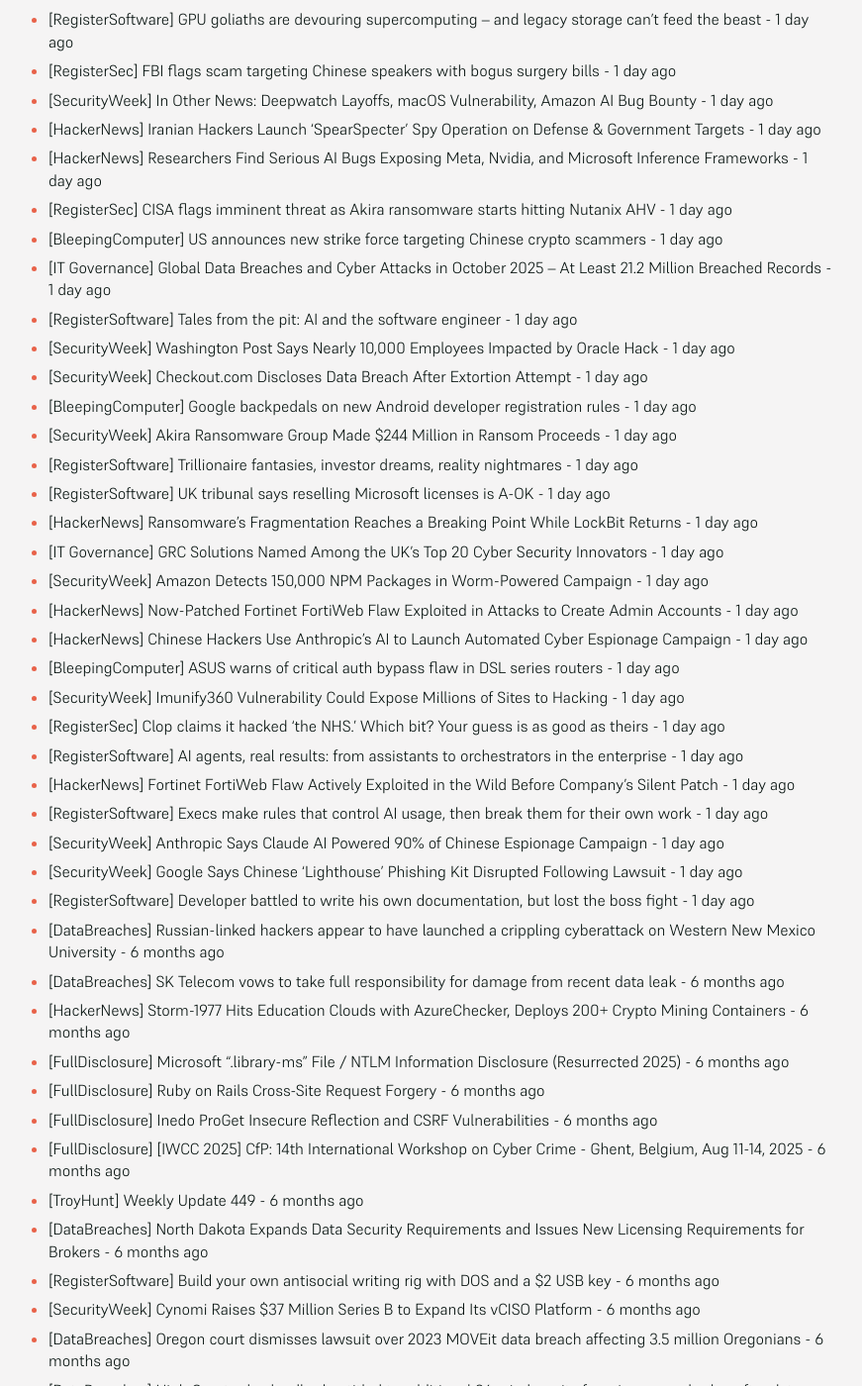
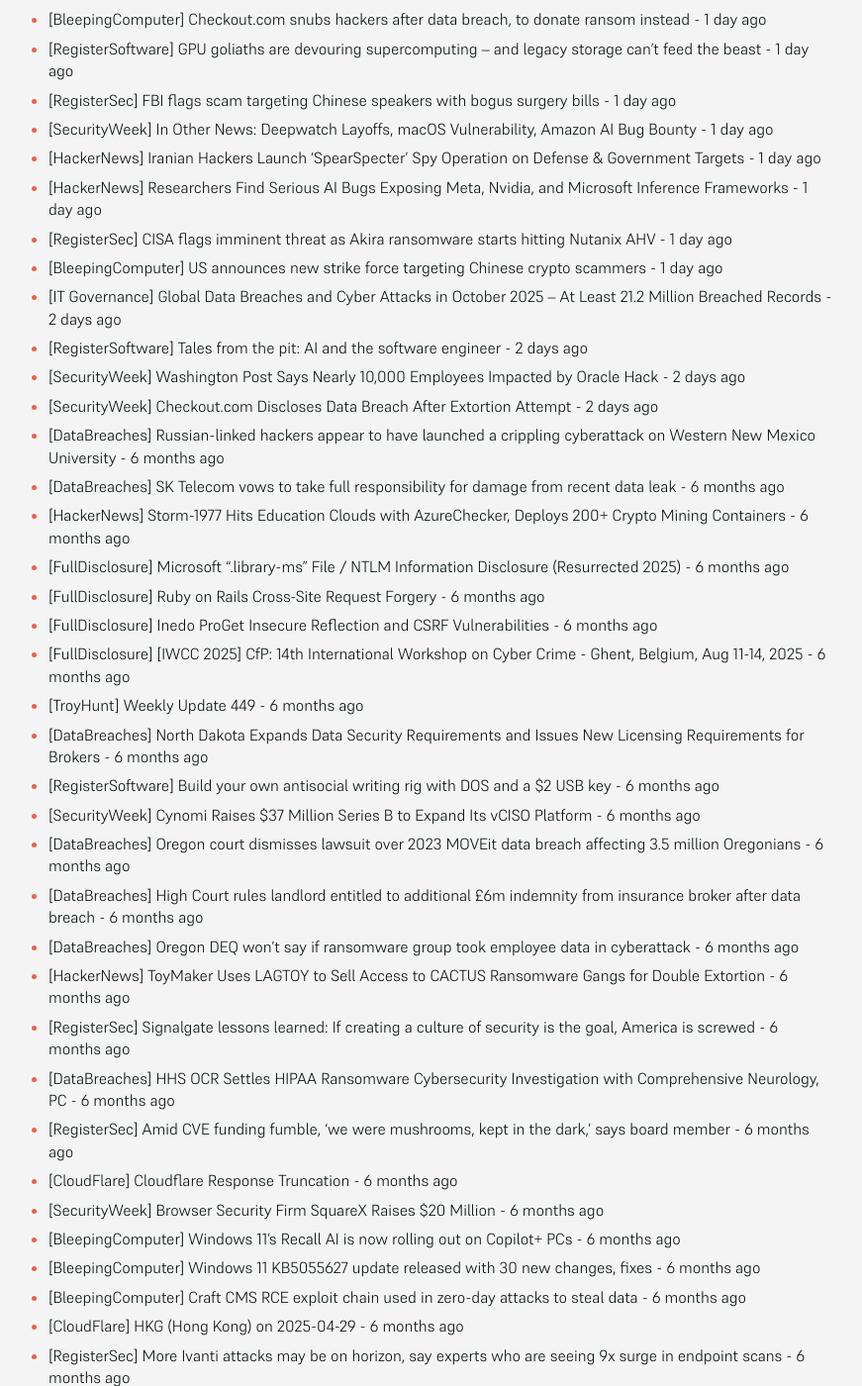
Before and after one commit to SecOpsNews/news, a Jekyll site: the page built from index.md, in a window 1280 px wide and 1400 px high, scrolled down 1009 px. Shown: the whole window at 99% size, without its empty margins (215-1086 px from the left). Built offline with Jekyll 4.4.1, drawn with Linux system fonts in a browser that asks for light colours; some of the changed text lies outside the part shown.

Commit message:
New Feed

```diff
--- a/index.md
+++ b/index.md
@@ -39,28 +40,10 @@ description: Latest Updates
 - [HackerNews] Researchers Find Serious AI Bugs Exposing Meta, Nvidia, and Microsoft Inference Frameworks - 1 day ago
 - [RegisterSec] CISA flags imminent threat as Akira ransomware starts hitting Nutanix AHV - 1 day ago
 - [BleepingComputer] US announces new strike force targeting Chinese crypto scammers - 1 day ago
-- [IT Governance] Global Data Breaches and Cyber Attacks in October 2025 – At Least 21.2 Million Breached Records - 1 day ago
-- [RegisterSoftware] Tales from the pit: AI and the software engineer - 1 day ago
-- [SecurityWeek] Washington Post Says Nearly 10,000 Employees Impacted by Oracle Hack - 1 day ago
-- [SecurityWeek] Checkout.com Discloses Data Breach After Extortion Attempt - 1 day ago
-- [BleepingComputer] Google backpedals on new Android developer registration rules - 1 day ago
-- [SecurityWeek] Akira Ransomware Group Made $244 Million in Ransom Proceeds - 1 day ago
-- [RegisterSoftware] Trillionaire fantasies, investor dreams, reality nightmares - 1 day ago
-- [RegisterSoftware] UK tribunal says reselling Microsoft licenses is A-OK - 1 day ago
-- [HackerNews] Ransomware's Fragmentation Reaches a Breaking Point While LockBit Returns - 1 day ago
-- [IT Governance] GRC Solutions Named Among the UK’s Top 20 Cyber Security Innovators - 1 day ago
-- [SecurityWeek] Amazon Detects 150,000 NPM Packages in Worm-Powered Campaign - 1 day ago
-- [HackerNews] Now-Patched Fortinet FortiWeb Flaw Exploited in Attacks to Create Admin Accounts - 1 day ago
-- [HackerNews] Chinese Hackers Use Anthropic's AI to Launch Automated Cyber Espionage Campaign - 1 day ago
-- [BleepingComputer] ASUS warns of critical auth bypass flaw in DSL series routers - 1 day ago
-- [SecurityWeek] Imunify360 Vulnerability Could Expose Millions of Sites to Hacking - 1 day ago
-- [RegisterSec] Clop claims it hacked 'the NHS.' Which bit? Your guess is as good as theirs - 1 day ago
-- [RegisterSoftware] AI agents, real results: from assistants to orchestrators in the enterprise - 1 day ago
-- [HackerNews] Fortinet FortiWeb Flaw Actively Exploited in the Wild Before Company's Silent Patch - 1 day ago
-- [RegisterSoftware] Execs make rules that control AI usage, then break them for their own work - 1 day ago
-- [SecurityWeek] Anthropic Says Claude AI Powered 90% of Chinese Espionage Campaign - 1 day ago
-- [SecurityWeek] Google Says Chinese ‘Lighthouse’ Phishing Kit Disrupted Following Lawsuit - 1 day ago
-- [RegisterSoftware] Developer battled to write his own documentation, but lost the boss fight - 1 day ago
+- [IT Governance] Global Data Breaches and Cyber Attacks in October 2025 – At Least 21.2 Million Breached Records - 2 days ago
+- [RegisterSoftware] Tales from the pit: AI and the software engineer - 2 days ago
+- [SecurityWeek] Washington Post Says Nearly 10,000 Employees Impacted by Oracle Hack - 2 days ago
+- [SecurityWeek] Checkout.com Discloses Data Breach After Extortion Attempt - 2 days ago
 - [DataBreaches] Russian-linked hackers appear to have launched a crippling cyberattack on Western New Mexico University - 6 months ago
 - [DataBreaches] SK Telecom vows to take full responsibility for damage from recent data leak - 6 months ago
 - [HackerNews] Storm-1977 Hits Education Clouds with AzureChecker, Deploys 200+ Crypto Mining Containers - 6 months ago
```
Also changed, not shown: other parts of index.md (+7 -6 lines).
